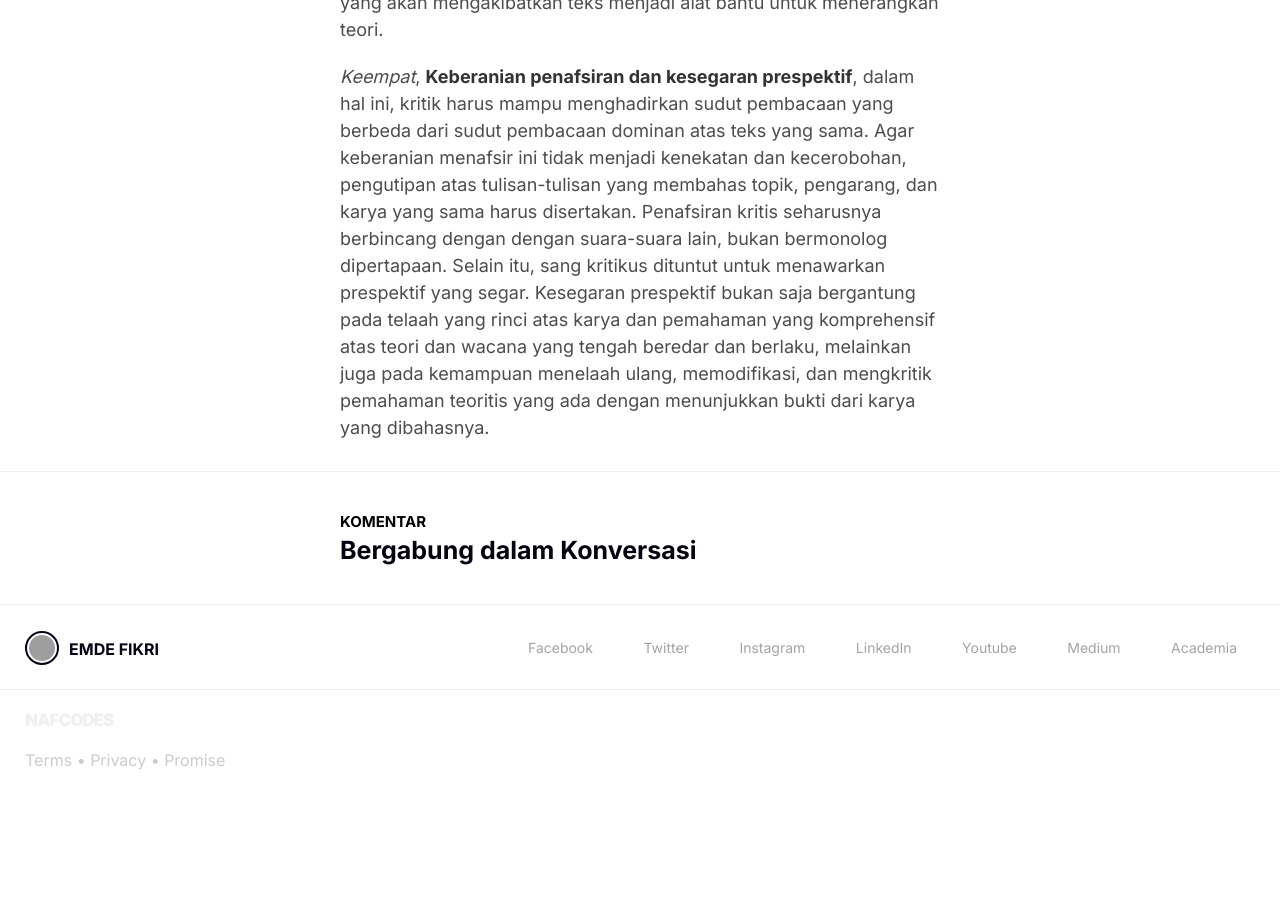
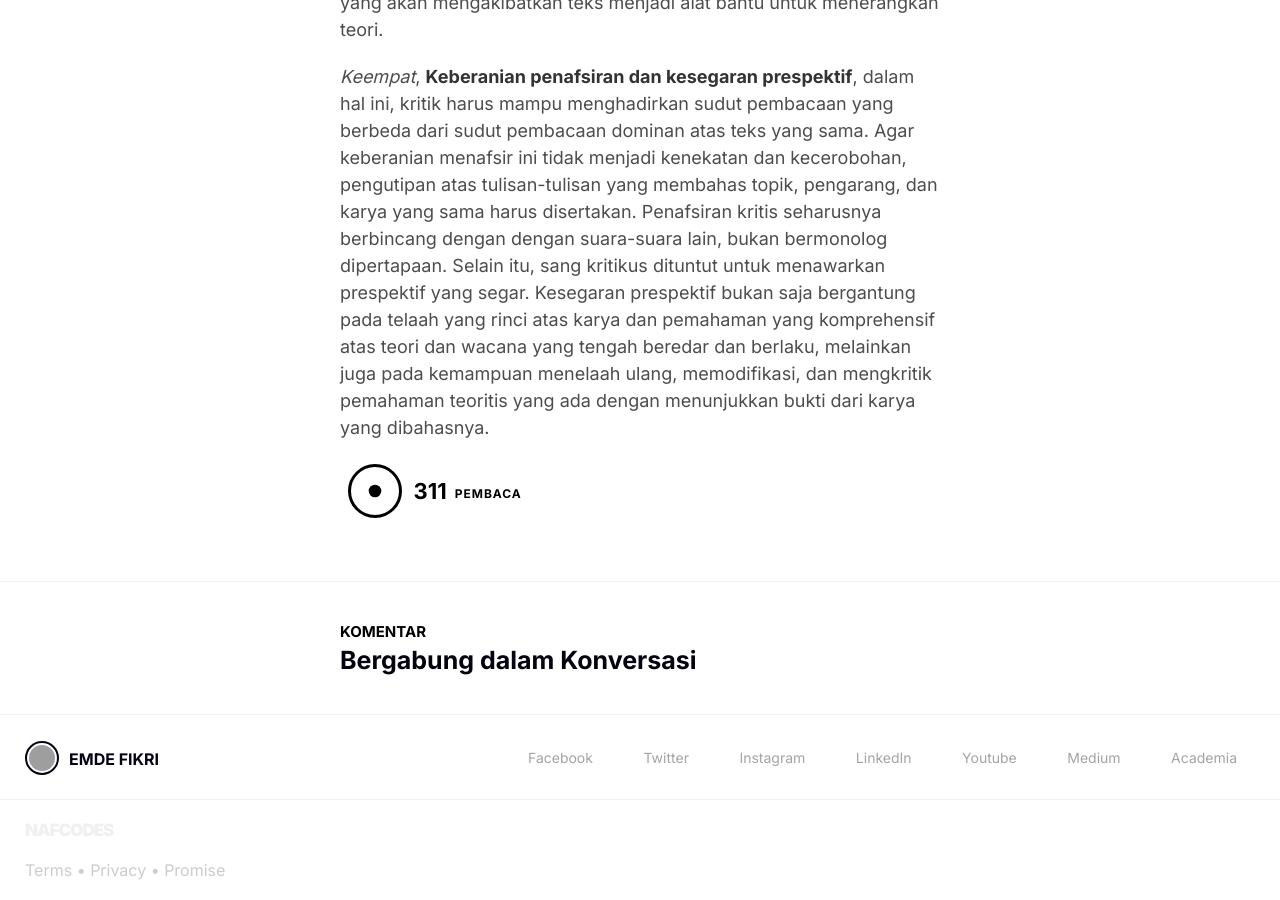
Before and after one commit to emdefikri/emdefikri.github.io, a Jekyll site: the page built from _posts/2020-03-23-wajah-kritik-sastra.md, in a window 1280 px wide and 900 px high, scrolled down 3397 px. Built offline with Jekyll 4.4.1, drawn with Linux system fonts in a browser that asks for light colours; comment, search, counter and statistics services are not loaded; before the commit the page ends 4187 px from its top, so only the background shows below that; grey boxes are pictures that could not be loaded.

Commit message:
Update post.html

```diff
--- a/_layouts/post.html
+++ b/_layouts/post.html
@@ -194,6 +194,22 @@
 
             {{ content }}
 
+            <figure class="postend kudo able clearfix" id="kudo_pwBe9jGwKBkshPCNsbJ3Gj">
+                <a href="#kudo">
+                    <div class="filling">&nbsp;</div>
+                </a>
+                <div class="num">311</div>
+                <div class="txt">Pembaca</div>
+            </figure>
+
+            <figure class="side kudo able clearfix" id="kudo_side_pwBe9jGwKBkshPCNsbJ3Gj">
+                <a href="#kudo">
+                    <div class="filling">&nbsp;</div>
+                </a>
+                <div class="num">311</div>
+                <div class="txt">Pembaca</div>
+            </figure>
+
         </article>
 
     </section>
```
